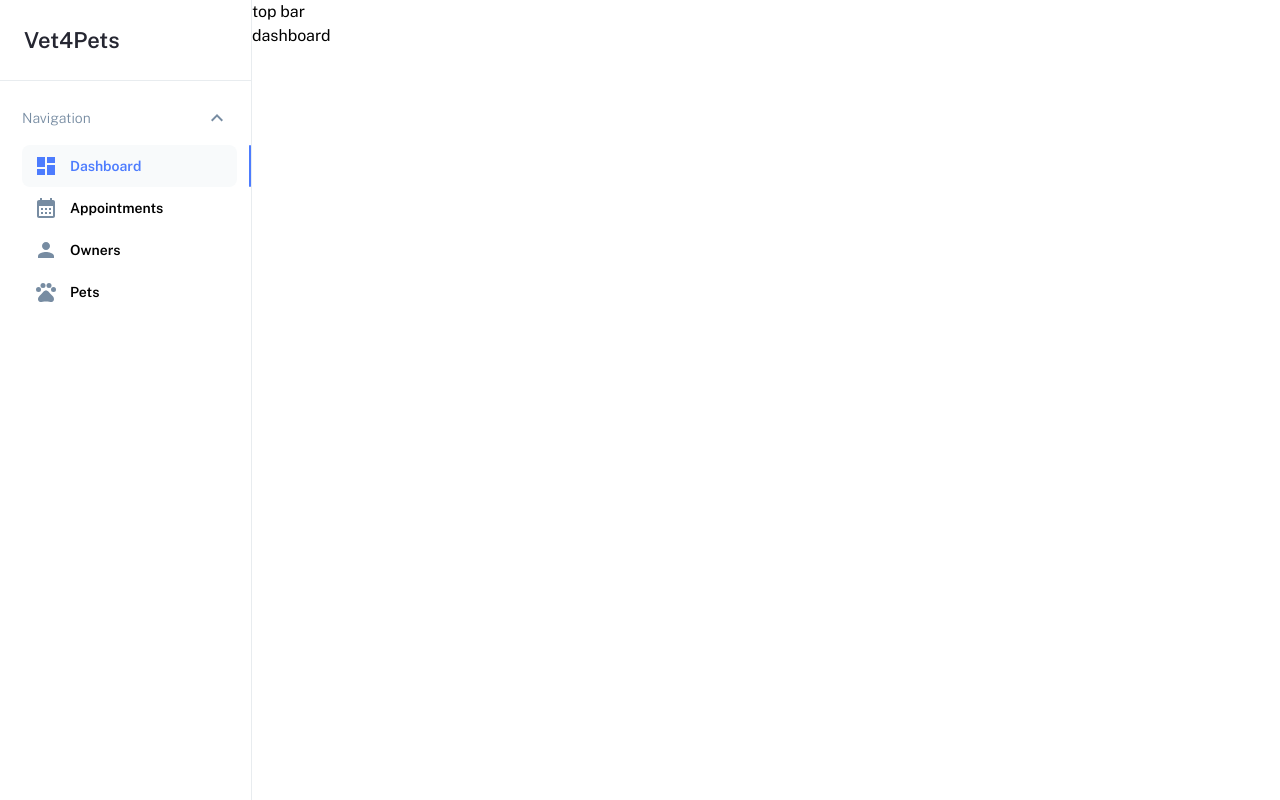
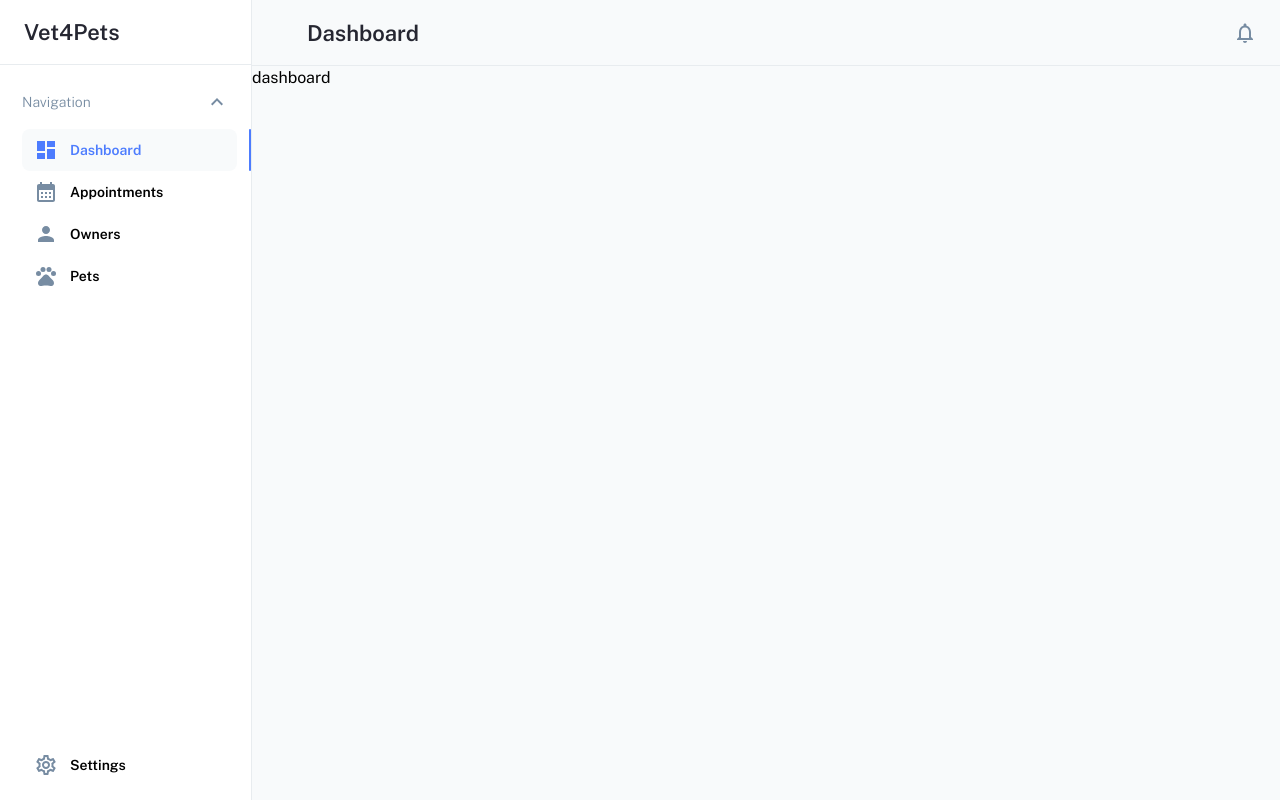
Before and after one commit to everydaycode20/vet4pets, a React (Vite) app in the folder client_/: page /dashboard in a window 1280 px wide. Built offline with nearby package versions, Linux system fonts and the light colour scheme.

Commit message:
add top bar

```diff
--- a/client_/src/App.scss
+++ b/client_/src/App.scss
@@ -144,15 +144,18 @@ h5 {
   }
 }
 
-.navigation-container ul li a.active {
+.navigation-container ul li a.active,
+.active div {
   color: $blue;
 }
 
-.navigation-container ul li a.active::after {
+.navigation-container ul li a.active::after,
+.active:after {
   background-color: $blue;
 }
 
-.navigation-container ul li a.active div {
+.navigation-container ul li a.active div,
+.active div {
   background-color: #f8fafb;
 }
 
--- a/client_/src/App.tsx
+++ b/client_/src/App.tsx
@@ -25,7 +25,17 @@ const router = createBrowserRouter([
       // },
       {
         path: "dashboard",
-        element: <div>dashboard</div>,
+        element: <div title="asas">dashboard</div>,
+        handle: {
+          title: "Dashboard",
+        },
+      },
+      {
+        path: "settings",
+        element: <div>settings</div>,
+        handle: {
+          title: "Settings",
+        },
       },
     ],
   },
--- a/client_/src/components/sidebar/sidebar.module.scss
+++ b/client_/src/components/sidebar/sidebar.module.scss
@@ -11,7 +11,7 @@
   &__title {
     font-size: 22px;
     line-height: 32px;
-    padding: 24px 0 24px 24px;
+    padding: 16px 0 16px 24px;
     border-bottom: 1px solid $light-gray;
 
     span {
@@ -24,7 +24,7 @@
 
   &__collapse {
     padding-right: 22px;
-    font-size: 14px ;
+    font-size: 14px;
   }
 
   ul {
@@ -54,3 +54,31 @@
     }
   }
 }
+
+.settings {
+  padding: 0px 0 14px 22px;
+
+  a {
+    border-radius: 8px;
+    font-size: 14px;
+    line-height: 16px;
+    font-weight: 600;
+    position: relative;
+    display: grid;
+    grid-template-columns: auto 2px;
+    column-gap: 12px;
+
+    &:after {
+      content: "";
+      width: 2px;
+      height: 100%;
+      border-radius: 1px;
+    }
+
+    div {
+      column-gap: 12px;
+      padding: 9px 12px;
+      border-radius: 8px;
+    }
+  }
+}
--- a/client_/src/components/sidebar/sidebar.tsx
+++ b/client_/src/components/sidebar/sidebar.tsx
@@ -1,4 +1,4 @@
-import { NavLink } from "react-router-dom";
+import { Link, NavLink } from "react-router-dom";
 
 import DashboardIcon from "@mui/icons-material/Dashboard";
 import CalendarMonthIcon from "@mui/icons-material/CalendarMonth";
@@ -43,17 +43,12 @@ const routes = [
 export default function Sidebar() {
   return (
     <nav className={JoinClasses("", styles["sidebar"])}>
-      <aside className="h-full">
+      <aside className="h-full flex flex-col">
         <div className={JoinClasses("", styles.sidebar__title)}>
           <span className="font-semibold text-black">Vet4Pets</span>
         </div>
 
-        <div
-          className={JoinClasses(
-            "h-full navigation-container",
-            styles.navigation
-          )}
-        >
+        <div className={JoinClasses("navigation-container", styles.navigation)}>
           <Accordion type="single" defaultValue="item-1" collapsible>
             <AccordionItem value="item-1">
               <AccordionTrigger
@@ -87,6 +82,20 @@ export default function Sidebar() {
             </AccordionItem>
           </Accordion>
         </div>
+
+        <div className={JoinClasses("mt-auto", styles.settings)}>
+          <NavLink to="settings">
+            {({ isActive }) => (
+              <div className="flex items-center">
+                <SettingsOutlinedIcon
+                  htmlColor={isActive ? "4D7CFE" : "#778CA2"}
+                />
+
+                <span>Settings</span>
+              </div>
+            )}
+          </NavLink>
+        </div>
       </aside>
     </nav>
   );
--- /dev/null
+++ b/client_/src/components/top-bar/top-bar.module.scss
@@ -0,0 +1,11 @@
+@import "../../assets/scss/colors/colors";
+
+.header {
+  padding: 16.5px 23px 16.5px 55px;
+  border-bottom: 1px solid $light-gray;
+
+  h1 {
+    font-size: 22px;
+    line-height: 32px;
+  }
+}
--- /dev/null
+++ b/client_/src/components/top-bar/top-bar.tsx
@@ -0,0 +1,27 @@
+import { useMatches } from "react-router-dom";
+import JoinClasses from "../../utils/join-classes";
+
+import NotificationsOutlinedIcon from "@mui/icons-material/NotificationsOutlined";
+
+import styles from "./top-bar.module.scss";
+
+export default function TopBar() {
+  const matches: any = useMatches();
+
+  return (
+    <header
+      className={JoinClasses(
+        "bg-light-gray-3 flex items-center justify-between",
+        styles.header
+      )}
+    >
+      <h1 className="mb-0 font-semibold">
+        {matches[matches.length - 1].handle.title}
+      </h1>
+
+      <nav>
+        <NotificationsOutlinedIcon htmlColor="#778CA2" />
+      </nav>
+    </header>
+  );
+}
--- a/client_/src/routes/root/root.tsx
+++ b/client_/src/routes/root/root.tsx
@@ -1,6 +1,7 @@
 import { Outlet } from "react-router-dom";
 
 import Sidebar from "../../components/sidebar/sidebar";
+import TopBar from "../../components/top-bar/top-bar";
 
 export default function Root() {
   return (
@@ -8,9 +9,9 @@ export default function Root() {
       <Sidebar />
 
       <div className="w-full">
-        <nav>top bar</nav>
+        <TopBar />
 
-        <main className="w-full h-full">
+        <main className="w-full h-full bg-light-gray-3">
           <Outlet />
         </main>
       </div>
```
Also changed, not shown: client_/src/components/notifications/notifications.tsx (added).
